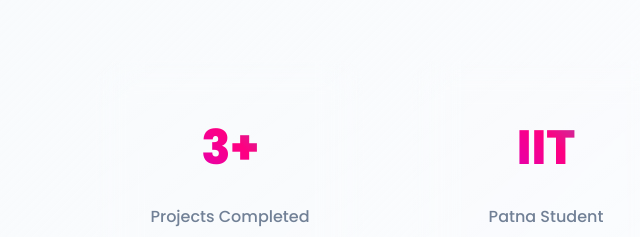
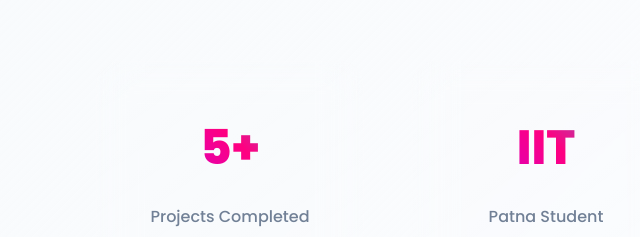
Before and after one commit to SAYEEDHERE/portfolio-, a plain HTML site: page index.html in a window 1280 px wide. Shown: the part 1257-1494 px from the top of the page, 94-734 px from the left. Drawn offline with Linux system fonts and the light colour scheme.

Commit message:
Update index.html

```diff
--- a/index.html
+++ b/index.html
@@ -1379,7 +1379,7 @@
                     <p>Currently, I'm exploring frontend development, competitive programming with C++, and the exciting world of AI/ML. I believe in continuous learning and pushing the boundaries of what's possible with technology.</p>
                     <div class="stats">
                         <div class="stat-item">
-                            <h3>3+</h3>
+                            <h3>5+</h3>
                             <p>Projects Completed</p>
                         </div>
                         <div class="stat-item">
```
